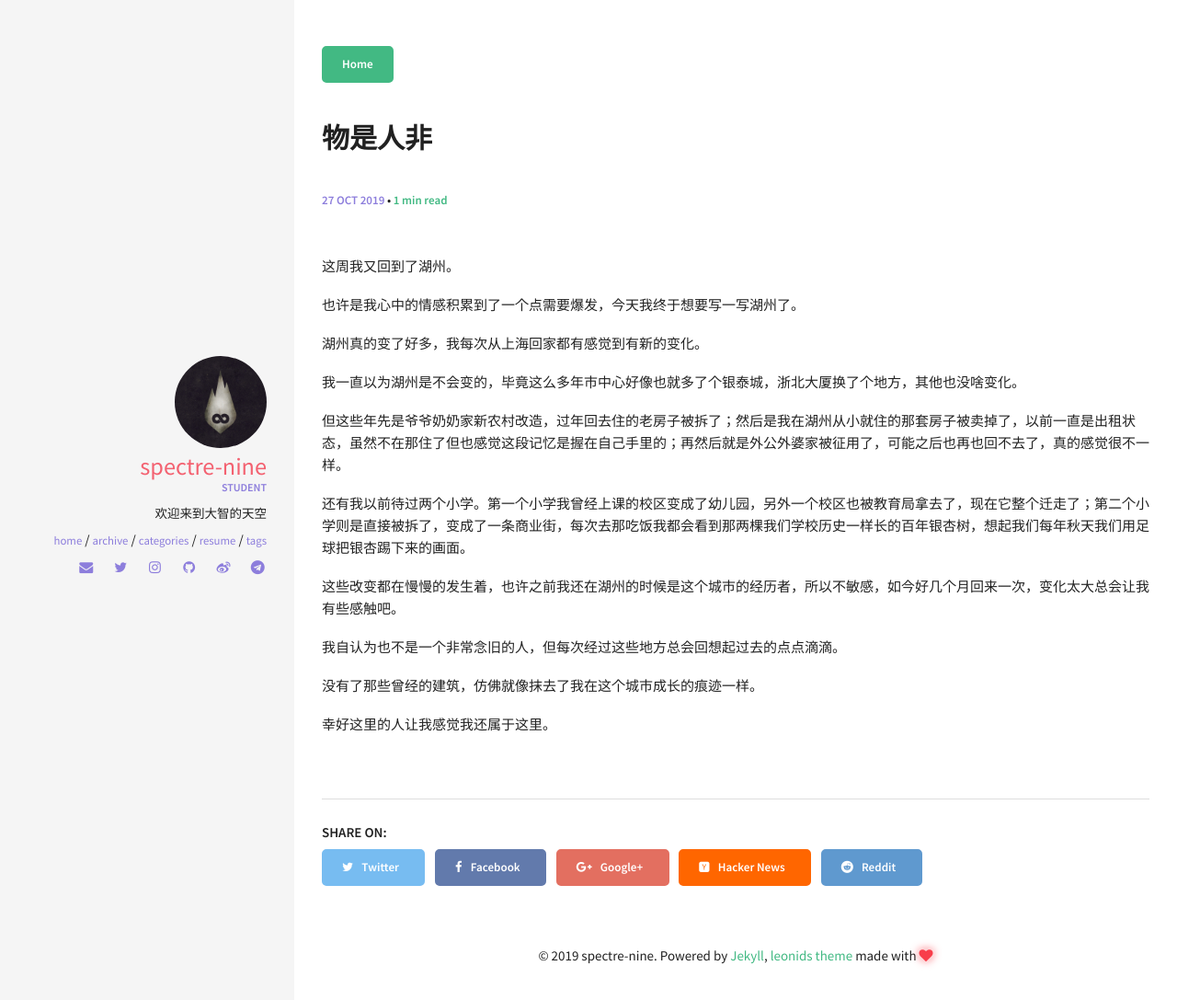
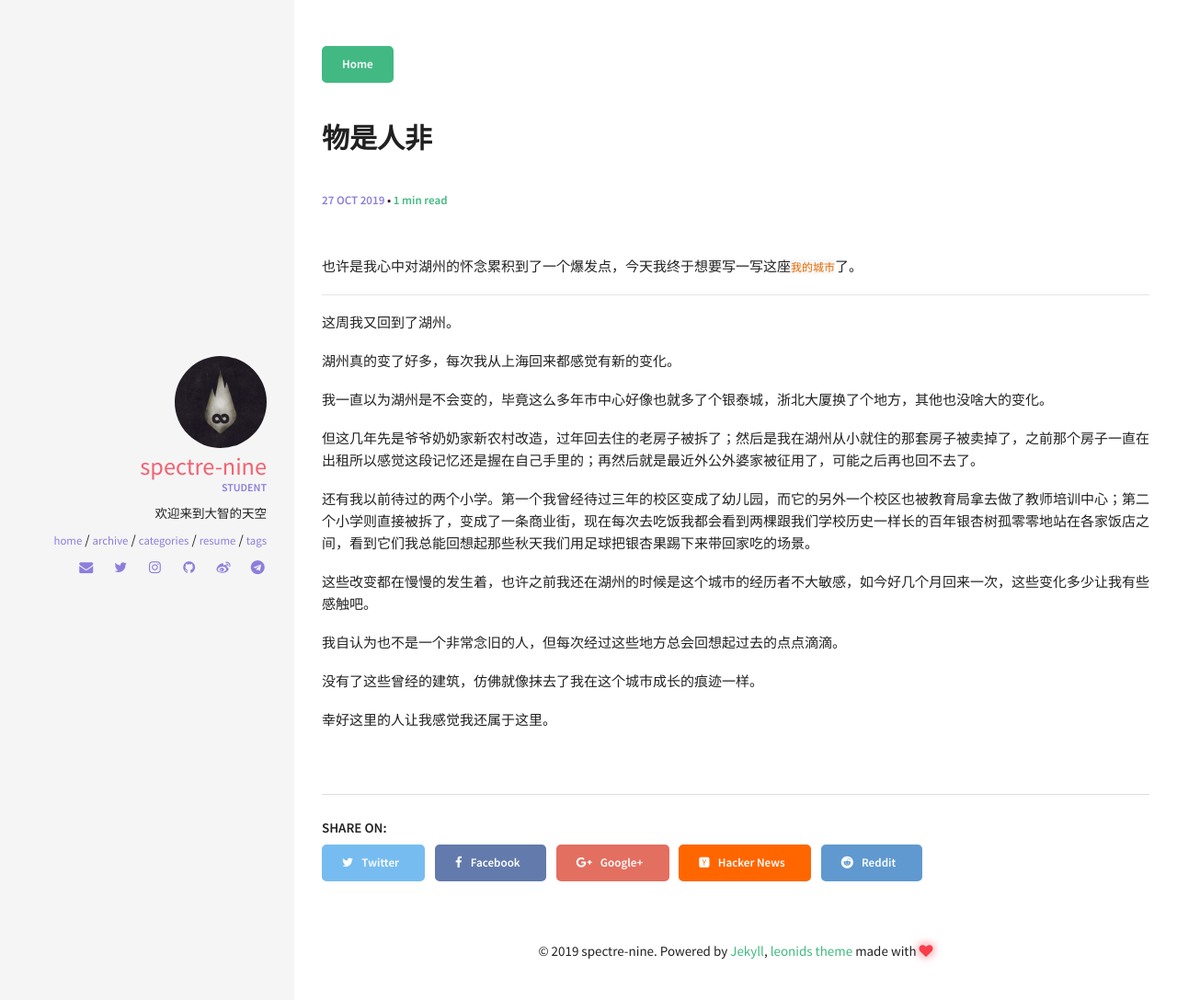
Before and after one commit to Nickszy/nickszy.github.io, a Jekyll site: the page built from _posts/2019-10-27-racall.md, in a window 1280 px wide. Shown: the top 1087 px of the page at 92% size. Built offline with Jekyll 4.4.1, drawn with Linux system fonts in a browser that asks for light colours; comment, search, counter and statistics services are not loaded.

Commit message:
Update 2019-10-27-racall.md

```diff
--- a/_posts/2019-10-27-racall.md
+++ b/_posts/2019-10-27-racall.md
@@ -10,22 +10,24 @@ excerpt: 曾经的城市终究会变化
 comments: true
 ---
 
+也许是我心中对湖州的怀念累积到了一个爆发点，今天我终于想要写一写这座`我的城市`了。
+
+---
+
 这周我又回到了湖州。
 
-也许是我心中的情感积累到了一个点需要爆发，今天我终于想要写一写湖州了。
+湖州真的变了好多，每次我从上海回来都感觉有新的变化。
 
-湖州真的变了好多，我每次从上海回家都有感觉到有新的变化。
+我一直以为湖州是不会变的，毕竟这么多年市中心好像也就多了个银泰城，浙北大厦换了个地方，其他也没啥大的变化。
 
-我一直以为湖州是不会变的，毕竟这么多年市中心好像也就多了个银泰城，浙北大厦换了个地方，其他也没啥变化。
+但这几年先是爷爷奶奶家新农村改造，过年回去住的老房子被拆了；然后是我在湖州从小就住的那套房子被卖掉了，之前那个房子一直在出租所以感觉这段记忆还是握在自己手里的；再然后就是最近外公外婆家被征用了，可能之后再也回不去了。
 
-但这些年先是爷爷奶奶家新农村改造，过年回去住的老房子被拆了；然后是我在湖州从小就住的那套房子被卖掉了，以前一直是出租状态，虽然不在那住了但也感觉这段记忆是握在自己手里的；再然后就是外公外婆家被征用了，可能之后也再也回不去了，真的感觉很不一样。
+还有我以前待过的两个小学。第一个我曾经待过三年的校区变成了幼儿园，而它的另外一个校区也被教育局拿去做了教师培训中心；第二个小学则直接被拆了，变成了一条商业街，现在每次去吃饭我都会看到两棵跟我们学校历史一样长的百年银杏树孤零零地站在各家饭店之间，看到它们我总能回想起那些秋天我们用足球把银杏果踢下来带回家吃的场景。
 
-还有我以前待过两个小学。第一个小学我曾经上课的校区变成了幼儿园，另外一个校区也被教育局拿去了，现在它整个迁走了；第二个小学则是直接被拆了，变成了一条商业街，每次去那吃饭我都会看到那两棵我们学校历史一样长的百年银杏树，想起我们每年秋天我们用足球把银杏踢下来的画面。
-
-这些改变都在慢慢的发生着，也许之前我还在湖州的时候是这个城市的经历者，所以不敏感，如今好几个月回来一次，变化太大总会让我有些感触吧。
+这些改变都在慢慢的发生着，也许之前我还在湖州的时候是这个城市的经历者不大敏感，如今好几个月回来一次，这些变化多少让我有些感触吧。
 
 我自认为也不是一个非常念旧的人，但每次经过这些地方总会回想起过去的点点滴滴。
 
-没有了那些曾经的建筑，仿佛就像抹去了我在这个城市成长的痕迹一样。
+没有了这些曾经的建筑，仿佛就像抹去了我在这个城市成长的痕迹一样。
 
 幸好这里的人让我感觉我还属于这里。
```
